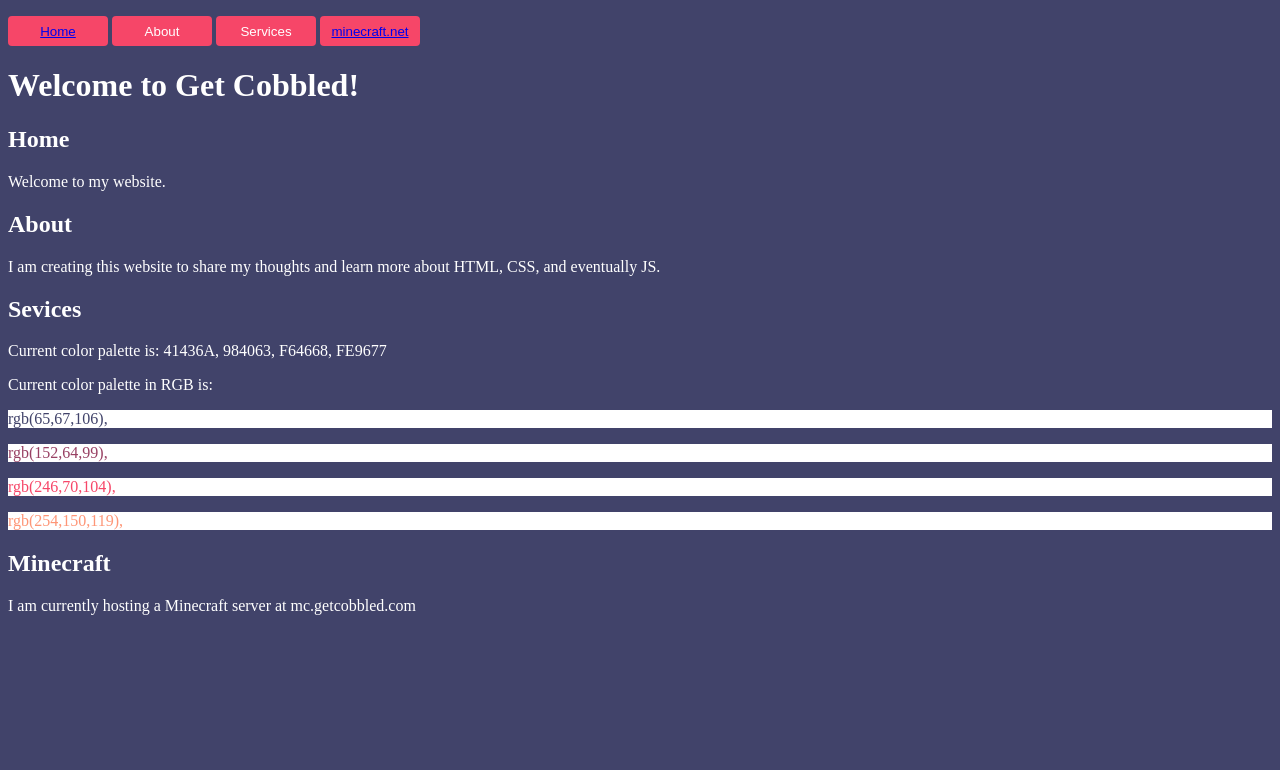
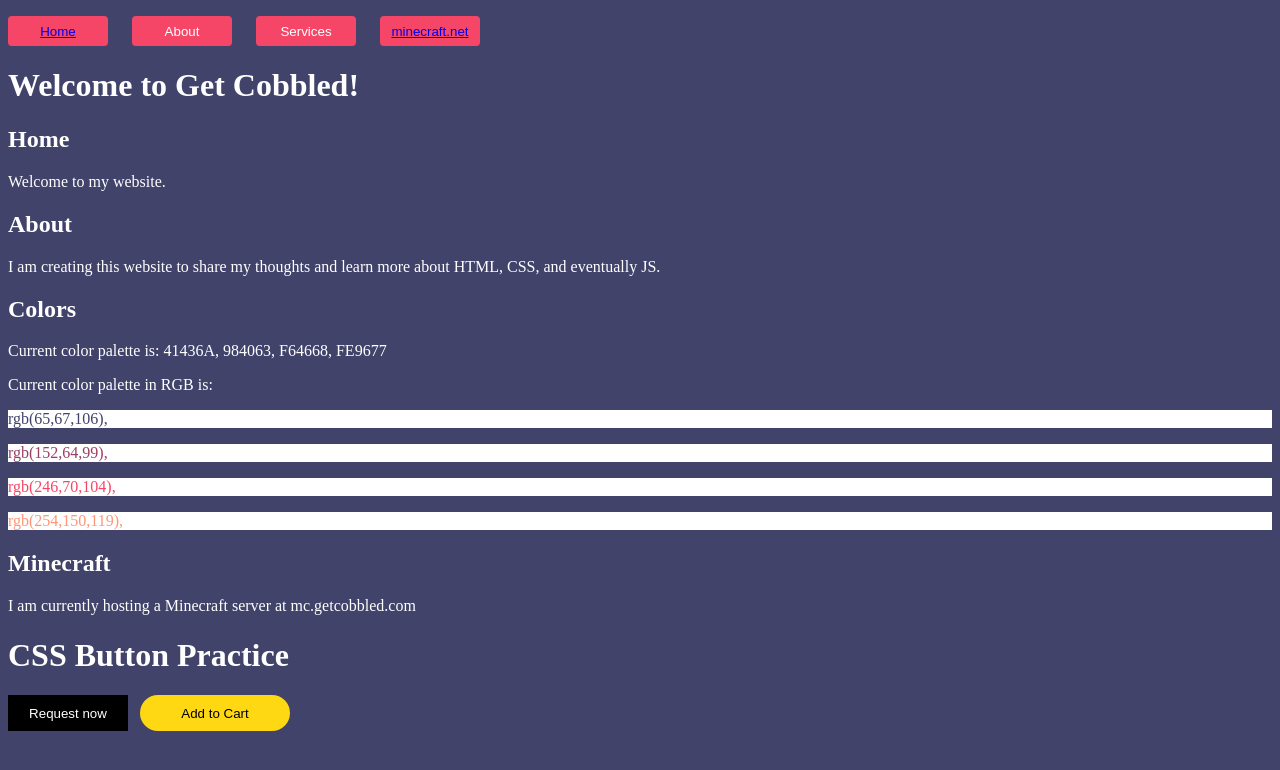
Before and after one commit to blumoreno/getcobbled, a plain HTML site: page index.html in a window 1280 px wide. Drawn offline with Linux system fonts and the light colour scheme.

Commit message:
Update index.html

```diff
--- a/index.html
+++ b/index.html
@@ -1,15 +1,8 @@
 <!DOCTYPE html>
+<html>
 
 <style>
-  html {
-    background: rgb(65,67,106);
-    color: white;
-  }
-</style>
-
-<html>
-<style>
-  .menu-button {
+  .menu-buttons {
     background-color: rgb(246,70,104);
     color: white;
     border: none;
@@ -17,16 +10,33 @@
     width: 100px;
     border-radius: 4px;
     cursor: pointer;
+    margin-right: 20px;
+    transition: opacity .15s;
+  }
+  .menu-buttons:hover {
+    opacity: 0.75;
+  }
+  .menu-buttons:active {
+    opacity: 0.5;
+  }
+
+  .color-palette {
+    background-color: white;
+  }
+  html {
+    background: rgb(65,67,106);
+    color: white;
   }
 </style>
 
+
 <p>
-  <button class="menu-button">
+  <button class="menu-buttons">
     <a href="https://getcobbled.com">Home</a>
   </button>
-  <button class="menu-button">About</button>
-  <button class="menu-button">Services</button>
-  <button class="menu-button">
+  <button class="menu-buttons">About</button>
+  <button class="menu-buttons">Services</button>
+  <button class="menu-buttons">
     <a href="https://minecraft.net/" target="_blank">minecraft.net</a>
   </button>
 </p>
@@ -48,14 +58,8 @@
   I am creating this website to share my thoughts and learn more about HTML, CSS, and eventually JS.
 </p>
 
-<style>
-  .color-palette {
-    background-color: white;
-
-  }
-</style>
 <h2>
-  Sevices
+  Colors
 </h2>
 <p>
   Current color palette is:
@@ -73,4 +77,37 @@
 <p>
   I am currently hosting a Minecraft server at mc.getcobbled.com
 </p>
+
+<h1>
+  CSS Button Practice
+</h1>
+
+<style>
+  .Uber-button {
+    border: none;
+    background-color: black;
+    width: 120px;
+    height: 36px;
+    color: white;
+    cursor: pointer;
+  }
+  .Amazon-button {
+    border: none;
+    color: black;
+    background-color: rgb(255, 216, 20);
+    height: 36px;
+    width: 150px;
+    border-radius: 18px;
+    margin-left: 8px;
+    cursor: pointer;
+  }
+</style>
+
+<p>
+  <button class="Uber-button">Request now</button>
+  <button class="Amazon-button">Add to Cart</button>
+</p>
+
+
+
 </html>
```
